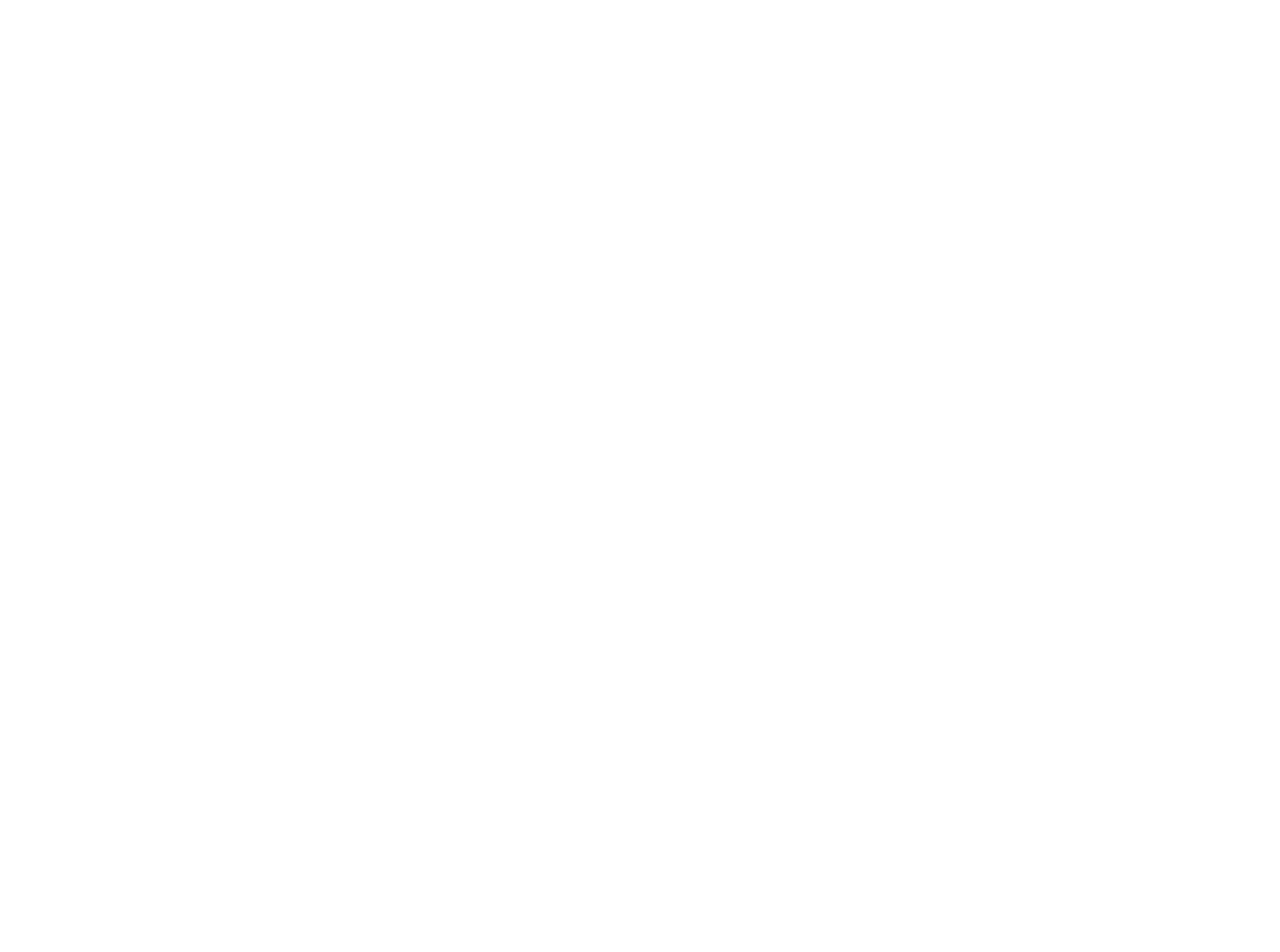
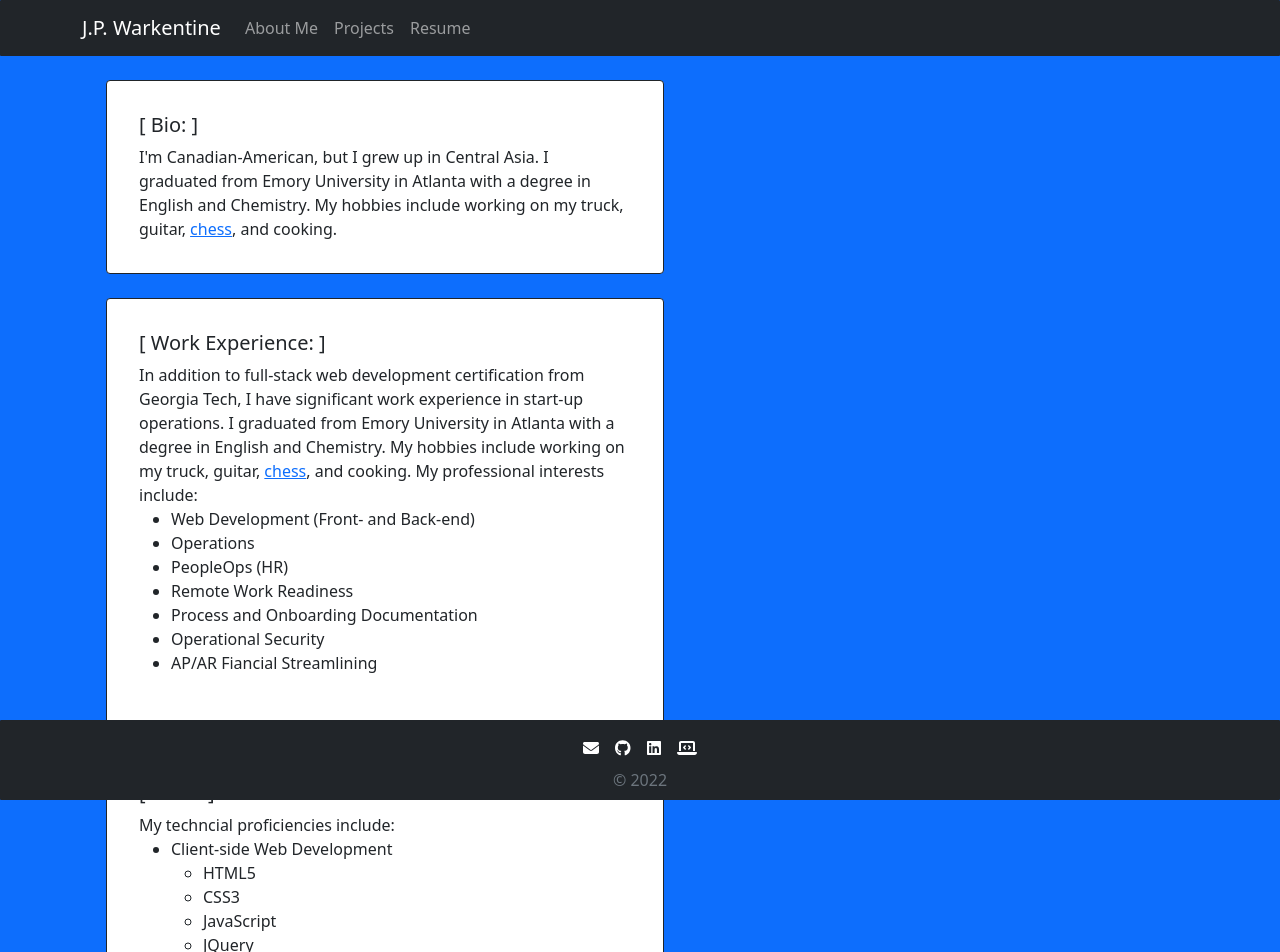
Before and after one commit to jonathan-warkentine/react-portfolio, a React (Create React App) app: page /react-portfolio/about in a window 1280 px wide. Shown: the top 952 px of the page. Before the commit the page ends 800 px from the top, so only its background shows below. Built offline with nearby package versions, Linux system fonts and the light colour scheme.

Commit message:
app working locally

```diff
--- a/src/App.js
+++ b/src/App.js
@@ -4,7 +4,7 @@
 
 function App() {
   return (
-    <Router basename={"window.location.pathname" || ""}>
+    <Router basename='/react-portfolio'>
       <div className="flex-column justify-center align-center min-100-vh bg-primary">
         <Routes>
           <Route
--- a/src/components/Footer.js
+++ b/src/components/Footer.js
@@ -24,7 +24,7 @@
                         <Nav.Link href="https://www.linkedin.com/in/jonathan-warkentine-b72bb984/"><FontAwesomeIcon icon={faLinkedin} color="#fff" /></Nav.Link>
                         <Nav.Link href="https://github.com/jonathan-warkentine/react-portfolio"><FontAwesomeIcon icon={faLaptopCode} color="#fff" /></Nav.Link>
                     </Stack>
-                    <Nav.Link> © {new Date().getFullYear()}</Nav.Link>
+                    <Nav.Link className='text-muted p-0 m-0'> © {new Date().getFullYear()}</Nav.Link>
                 </Stack>
             </Nav>
         </Navbar>
--- a/src/components/Header.js
+++ b/src/components/Header.js
@@ -5,10 +5,10 @@
     return (
         <Navbar bg="dark" variant="dark" style={{position: 'sticky', top: 0, zIndex: 1, borderRadius: 1}}>
             <Container>
-                <Navbar.Brand href="/">J.P. Warkentine</Navbar.Brand>
+                <Navbar.Brand href="/react-portfolio">J.P. Warkentine</Navbar.Brand>
                     <Nav className="me-auto">
-                    <Nav.Link href="/about">About Me</Nav.Link>
-                    <Nav.Link href='/projects'>Projects</Nav.Link>
+                    <Nav.Link href="/react-portfolio/about">About Me</Nav.Link>
+                    <Nav.Link href='/react-portfolio/projects'>Projects</Nav.Link>
                     <Nav.Link href="https://warkentine.info/assets/pdfs/Warkentine_Resume.pdf">Resume</Nav.Link>
                 </Nav>
             </Container>
--- a/src/pages/About.js
+++ b/src/pages/About.js
@@ -12,17 +12,17 @@
                 <Card className='p-3 bg-white w-50 p-2 m-4' border='dark'>
                     <Card.Body>
                         <Card.Title>[ Bio: ]</Card.Title>
-                        <Card.Text>
+                        <div>
                             I'm Canadian-American, but I grew up in Central Asia.
                             I graduated from Emory University in Atlanta with a degree in English and Chemistry.
                             My hobbies include working on my truck, guitar, <a href="https://www.chess.com/member/strong-brew">chess</a>, and cooking.
-                        </Card.Text>
+                        </div>
                     </Card.Body>
                 </Card>
                 <Card className='p-3 bg-white w-50 p-2 m-4' border='dark'>
                     <Card.Body>
                         <Card.Title>[ Work Experience: ]</Card.Title>
-                        <Card.Text>
+                        <div>
                             In addition to full-stack web development certification from Georgia Tech, I have significant work experience in start-up operations.
                             I graduated from Emory University in Atlanta with a degree in English and Chemistry.
                             My hobbies include working on my truck, guitar, <a href="https://www.chess.com/member/strong-brew">chess</a>, and cooking.
@@ -36,13 +36,13 @@
                                 <li>Operational Security</li>
                                 <li>AP/AR Fiancial Streamlining</li>
                             </ul>
-                        </Card.Text>
+                        </div>
                     </Card.Body>
                 </Card>
                 <Card className='p-3 bg-white w-50 p-2 m-4' border='dark'>
                     <Card.Body>
-                        <Card.Title>[ Skills ]</Card.Title>
-                        <Card.Text>
+                        <Card.Title>[ Skills: ]</Card.Title>
+                        <div>
                             My techncial proficiencies include:
                             <ul>
                                 <li>Client-side Web Development
@@ -93,7 +93,7 @@
                                 <li>Coda/Notion/Clickup</li>
                                 <li>HRIS Software: Gusto, JustWorks, etc</li>
                             </ul>
-                        </Card.Text>
+                        </div>
                     </Card.Body>
                 </Card>
             </Container>
```
